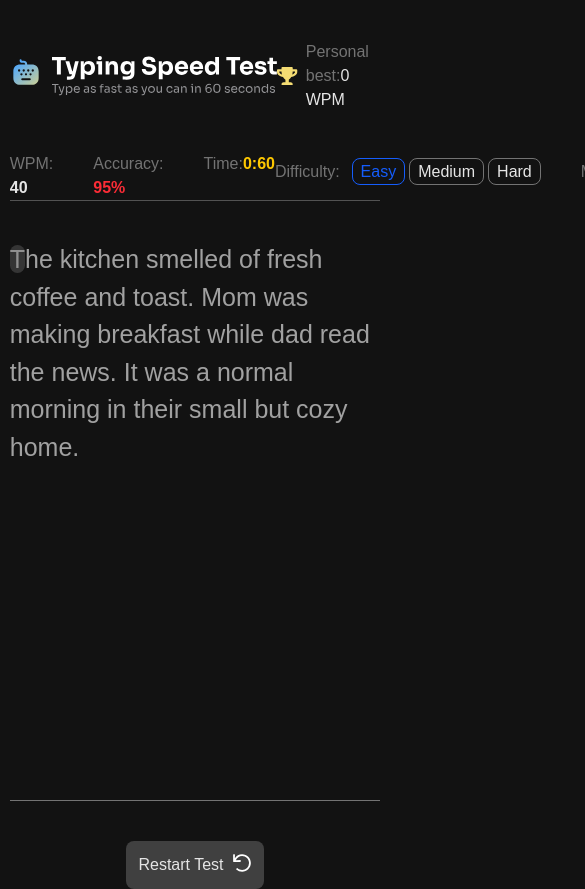
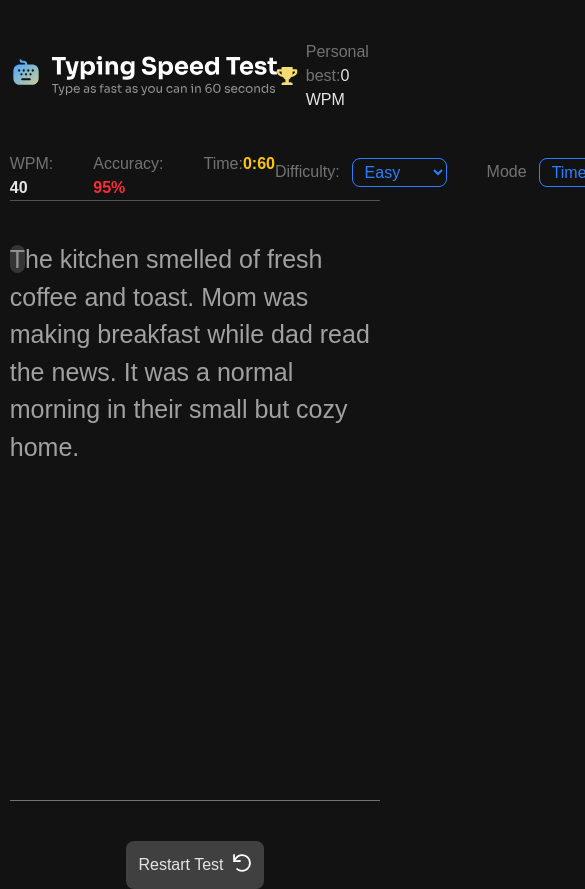
Before and after one commit to Zer0-Gravity/mini-react-project, a React (Vite) app in the folder typing-test/: page / in a window 390 px wide. Shown: the top 889 px of the page, 585 px wide, since content can reach past the window. Built offline with nearby package versions, Linux system fonts and the light colour scheme.

Commit message:
Style: Add responsive button button selection to dropdown

```diff
--- a/typing-test/src/Component/ControlBar.tsx
+++ b/typing-test/src/Component/ControlBar.tsx
@@ -2,8 +2,12 @@ import React from "react";
 import Input from "./Input";
 
 interface ControlBarProps {
-    changeDifficulties: (e: React.ChangeEvent<HTMLInputElement>) => void;
-    changeMode: (e: React.ChangeEvent<HTMLInputElement>) => void;
+    changeDifficulties: (
+        e: React.ChangeEvent<HTMLInputElement | HTMLSelectElement>,
+    ) => void;
+    changeMode: (
+        e: React.ChangeEvent<HTMLInputElement | HTMLSelectElement>,
+    ) => void;
     difficulty: string;
     mode: string;
 }
@@ -19,7 +23,16 @@ function ControlBar({
             <div className="flex mb-2 gap-10">
                 <div className="flex gap-3 items-center">
                     <h1 className="text-neutral-500">Difficulty: </h1>
-                    <div className="space-x-1">
+                    <select
+                        value={difficulty}
+                        onChange={changeDifficulties}
+                        className="md:hidden text-blue-500 border border-blue-500 px-2 py-1 rounded-lg outline-none"
+                    >
+                        <option value="easy">Easy</option>
+                        <option value="medium">Medium</option>
+                        <option value="hard">Hard</option>
+                    </select>
+                    <div className="xs:hidden md:flex space-x-1">
                         <Input
                             text="Easy"
                             value="easy"
@@ -45,6 +58,15 @@ function ControlBar({
                 </div>
                 <div className="flex gap-3 items-center">
                     <h1 className="text-neutral-500">Mode</h1>
+                    <select
+                        value={mode}
+                        onChange={changeMode}
+                        className="md:hidden text-blue-500 border border-blue-500 px-2 py-1 rounded-lg outline-none"
+                    >
+                        <option value="timed">Timed(60)</option>
+                        <option value="passage">Passage</option>
+                    </select>
+                    <div className="xs:hidden md:flex space-x-1">
                         <Input
                             text="Timed(60s)"
                             value="timed"
@@ -61,6 +83,7 @@ function ControlBar({
                         />
                     </div>
                 </div>
+            </div>
         </>
     );
 }
--- a/typing-test/src/TypingTest.tsx
+++ b/typing-test/src/TypingTest.tsx
@@ -1,12 +1,14 @@
 import React, { useEffect, useRef, useState } from "react";
 import Playground from "./Component/Playground";
 import ControlBar from "./Component/ControlBar";
-import type { LevelEntries, MockData } from "./Utils/Type";
+import type {
+    DifficultyLevels,
+    LevelEntries,
+    MockData,
+    Mode,
+} from "./Utils/Type";
 import { dataTyping } from "./Utils/DataTyping";
 import Header from "./Component/Header";
-
-type DifficultyLevels = keyof MockData;
-type Mode = "timed" | "passage";
 
 interface MainProps {
     score: number[];
@@ -50,7 +52,9 @@ function TypingTest({ score }: MainProps) {
         return () => stopTimer();
     }, []);
 
-    const changeDifficulties = (e: React.ChangeEvent<HTMLInputElement>) => {
+    const changeDifficulties = (
+        e: React.ChangeEvent<HTMLInputElement | HTMLSelectElement>,
+    ) => {
         const level = e.target.value as DifficultyLevels; //Narrow e.target.value (string) to union type DifficultyLevels
         setDifficulty(level);
 
@@ -68,7 +72,9 @@ function TypingTest({ score }: MainProps) {
         getRandomPassage(difficulty),
     );
 
-    const changeMode = (e: React.ChangeEvent<HTMLInputElement>) => {
+    const changeMode = (
+        e: React.ChangeEvent<HTMLInputElement | HTMLSelectElement>,
+    ) => {
         const value = e.target.value as Mode;
 
         setMode(value);
--- a/typing-test/src/Utils/Type.ts
+++ b/typing-test/src/Utils/Type.ts
@@ -8,3 +8,6 @@ export interface LevelEntries {
     id: string;
     text: string;
 }
+
+export type DifficultyLevels = "easy" | "medium" | "hard";
+export type Mode = "timed" | "passage";
```
Lines whose indentation alone changed are shown as unchanged.
